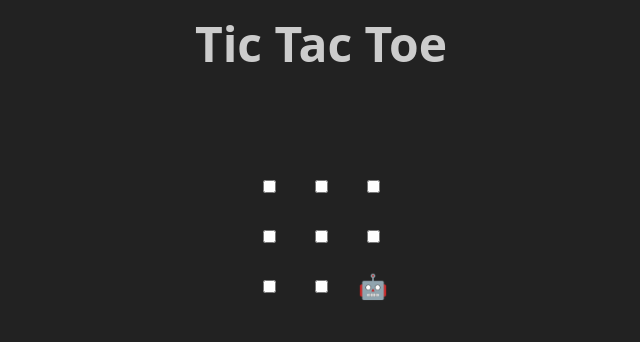
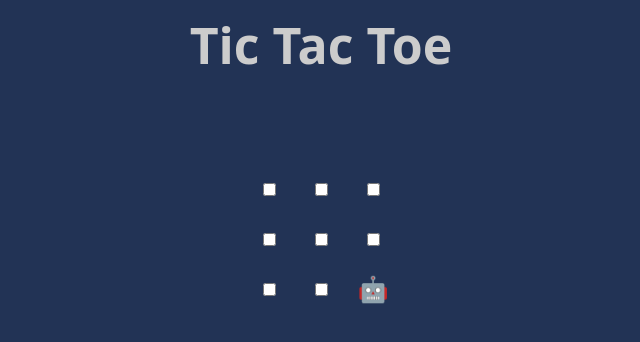
Before and after one commit to Sohaibkamran-25/skills-review-pull-requests, a plain HTML site: page index.html in a window 1280 px wide. Shown: the whole page, without its empty margins (319-959 px from the left). Drawn offline with Linux system fonts and the dark colour scheme.

Commit message:
Update index.html

```diff
--- a/index.html
+++ b/index.html
@@ -5,7 +5,7 @@
   body,
   td,
   input {
-    font-size: 24px;
+    font-size: 25px;
     line-height: 1.5;
     text-align: center;
     font-family: system-ui, sans-serif;
@@ -21,7 +21,7 @@
   @media (prefers-color-scheme: dark) {
     body,
     input {
-      background: #222;
+      background: #235;
       color: #ccc;
     }
   }
```
